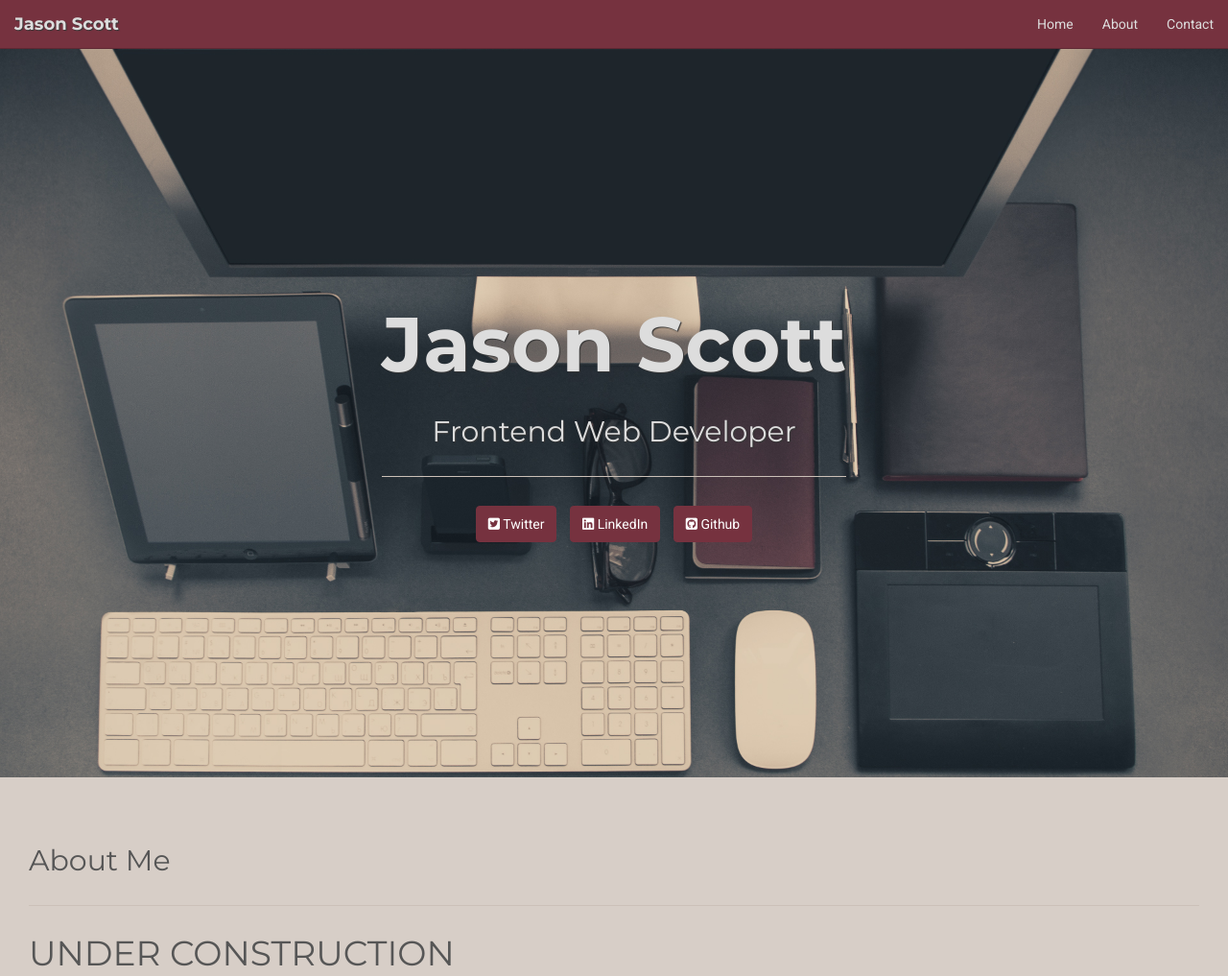
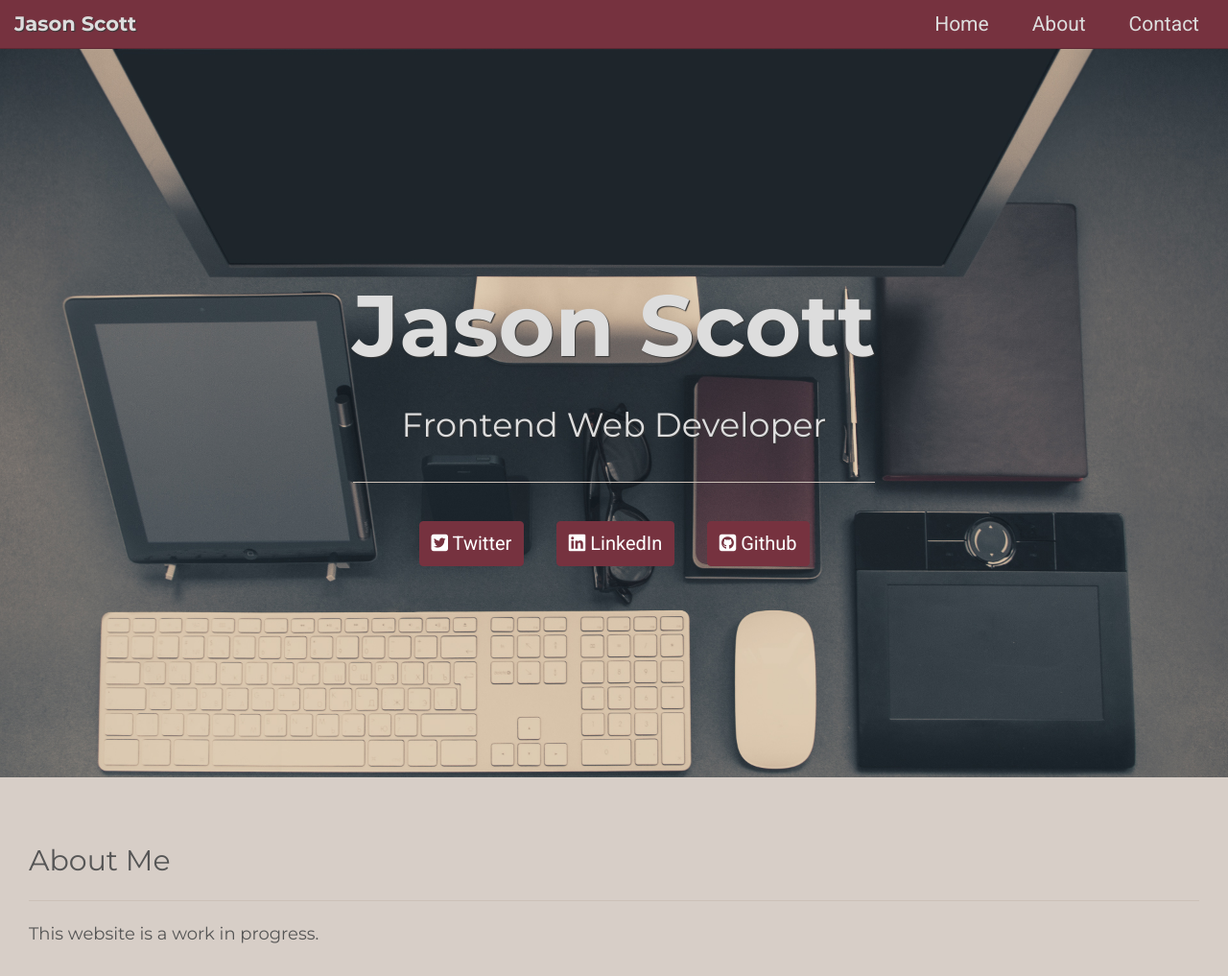
Before and after one commit to jasonscottio/jasonscottio.github.io, a plain HTML site: page index.html in a window 1280 px wide. Shown: the top 1017 px of the page at 96% size. Drawn offline with nearby package versions, Linux system fonts and the light colour scheme.

Commit message:
adds extra responsiveness

```diff
--- a/css/style.css
+++ b/css/style.css
@@ -84,7 +84,41 @@ body > .container {
         font-size: 3rem;
     }
 
-    hr{
+    header hr{
         margin: 3rem 0;
     }
+
 }
+
+@media only screen and (min-width: 1200px){
+        #nav-links {
+        font-size: 1.5em;
+    }
+    #nav-links li{
+        margin-right: 15px;
+    }
+    .navbar-brand{
+        font-size: 1.5em;
+        margin-left: 15px;
+    }
+
+        header h1 {
+        font-size: 9rem;
+    }
+
+    header h3{
+        font-size: 3.5rem;
+    }
+
+    header hr{
+        margin: 4rem 0;
+    }
+
+    header .btn-primary{
+        font-size: 2rem;
+        margin: 0 15px;
+    }
+
+
+
+}
--- a/index.html
+++ b/index.html
@@ -29,10 +29,10 @@
         </div>
         <!-- Collect the nav links, forms, and other content for toggling -->
         <div class="collapse navbar-collapse" id="bs-example-navbar-collapse-1">
-          <ul class="nav navbar-nav navbar-right">
-            <li><a data-toggle="collapse" data-target=".navbar-collapse" href="#home">Home</a></li>
-            <li><a data-toggle="collapse" data-target=".navbar-collapse" href="#about">About</a></li>
-            <li><a data-toggle="collapse" data-target=".navbar-collapse" href="#contact">Contact</a></li>
+          <ul id="nav-links" class="nav navbar-nav navbar-right">
+            <li><a href="#home">Home</a></li>
+            <li><a href="#about">About</a></li>
+            <li><a href="#contact">Contact</a></li>
           </ul>
         </div>
         <!-- /.navbar-collapse -->
@@ -55,7 +55,7 @@
       <section class="container-fluid">
         <h2>About Me</h2>
         <hr class="section-hr">
-      <h1>UNDER CONSTRUCTION</h1>
+      <h4>This website is a work in progress.</h4>
       </section>
       <div id="contact" class="spacer">
       </div>
```
